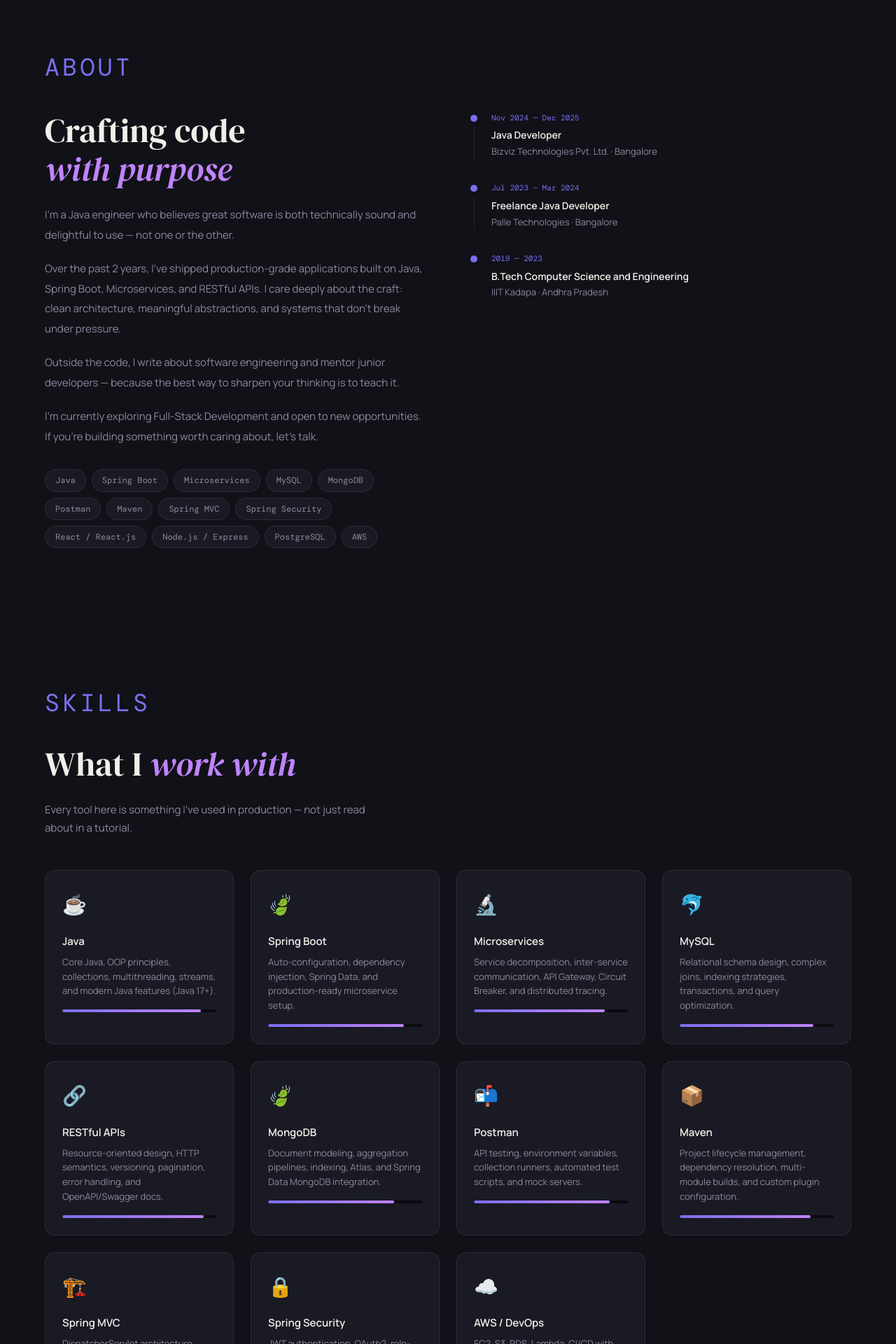
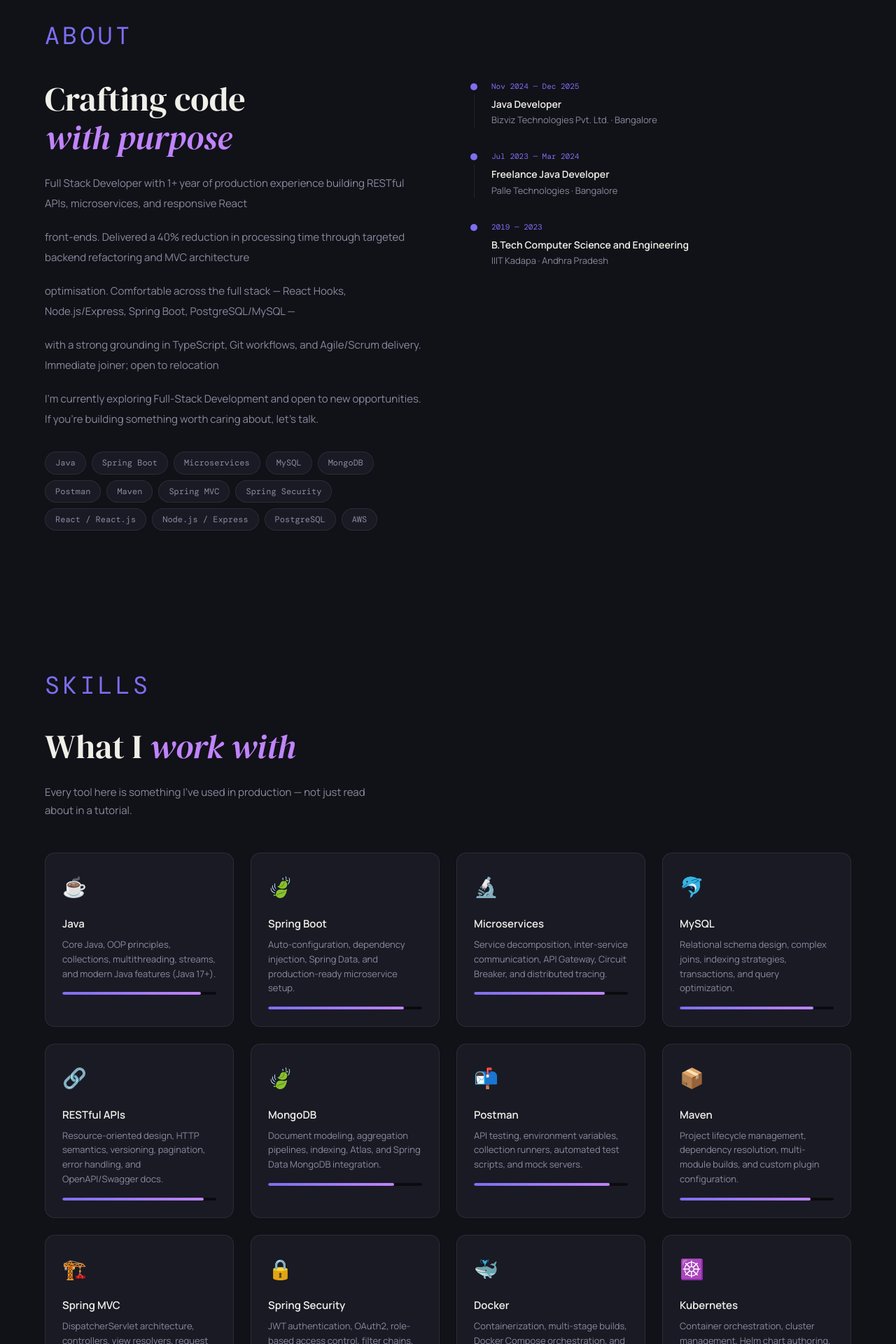
Before and after one commit to dharanipath/Personal-Portfolio, a React (Vite) app: page / in a window 1280 px wide. Shown: the part 880-2800 px from the top of the page at 70% size. Built offline with nearby package versions, Linux system fonts and the light colour scheme.

Commit message:
updating the design

```diff
--- a/src/components/Hero.jsx
+++ b/src/components/Hero.jsx
@@ -16,9 +16,9 @@ export default function Hero() {
         <h2 className={styles.nameLabel}>{PERSONAL.name}</h2>
 
         <h1 className={styles.title}>
-          Java Backend<br />
-          Engineer &<br />
-          <em>Full-Stack Builder</em>
+          Full Stack Developer(Node.js | React.js | Java & Spring Boot)<br />
+          {/* Eng&<br />
+          <em>Full-Stack Builder</em> */}
         </h1>
 
         <p className={styles.sub}>
--- a/src/data/config.js
+++ b/src/data/config.js
@@ -1,15 +1,13 @@
-// ─────────────────────────────────────────────────────────────────────────────
-//  PORTFOLIO CONFIG  ·  Edit everything here to make it yours
-// ─────────────────────────────────────────────────────────────────────────────
 
 export const PERSONAL = {
   name:         'Dharanipathi P',
   title:        'Full-Stack Developer & Creative Coder',
   tagline:      'Open to work',
   bio: [
-    "I'm a Java engineer who believes great software is both technically sound and delightful to use — not one or the other.",
-    "Over the past 2 years, I've shipped production-grade applications built on Java, Spring Boot, Microservices, and RESTful APIs. I care deeply about the craft: clean architecture, meaningful abstractions, and systems that don't break under pressure.",
-    "Outside the code, I write about software engineering and mentor junior developers — because the best way to sharpen your thinking is to teach it.",
+    "Full Stack Developer with 1+ year of production experience building RESTful APIs, microservices, and responsive React",
+    "front-ends. Delivered a 40% reduction in processing time through targeted backend refactoring and MVC architecture",
+    "optimisation. Comfortable across the full stack — React Hooks, Node.js/Express, Spring Boot, PostgreSQL/MySQL —",
+    "with a strong grounding in TypeScript, Git workflows, and Agile/Scrum delivery. Immediate joiner; open to relocation",
     "I'm currently exploring Full-Stack Development and open to new opportunities. If you're building something worth caring about, let's talk.",
   ],
   email:        'dharanipathipala@gmail.com',
@@ -20,7 +18,7 @@ export const PERSONAL = {
 };
 
 export const STATS = [
-  { num: '2',  label: 'Years of Experience' },
+  { num: '1+',  label: 'Years of Experience' },
   { num: '5+', label: 'Projects Shipped' },
   { num: '5+', label: 'Happy Clients' },
 ];
@@ -104,6 +102,18 @@ export const SKILLS = [
   //   desc: 'Relational schema design, complex queries, migrations, and ORM integration for type-safe data access.',
   //   level: 85,
   // },
+    {
+    icon: '🐳',
+    name: 'Docker',
+    desc: 'Containerization, multi-stage builds, Docker Compose orchestration, and image optimization for consistent dev and production environments.',
+    level: 80,
+  },
+  {
+    icon: '☸️',
+    name: 'Kubernetes',
+    desc: 'Container orchestration, cluster management, Helm chart authoring, and deploying scalable microservices with rolling updates and autoscaling.',
+    level: 75,
+  },
   {
     icon: '☁️',
     name: 'AWS / DevOps',
```
